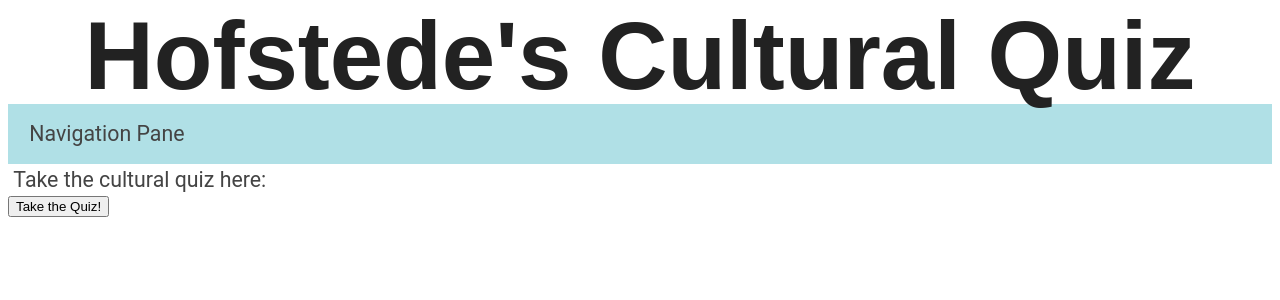
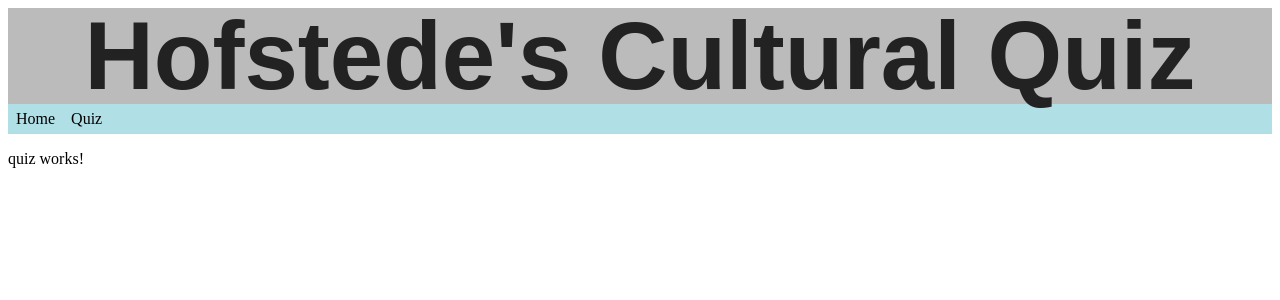
Before and after one commit to lithiumcomputing/hofstedes-cultural-quiz, an Angular app: page /quiz in a window 1280 px wide. Before the commit this address led to /. Shown: the top 300 px of the page. Built offline with nearby package versions, Linux system fonts and the light colour scheme.

Commit message:
Created Quiz Component
However, there are no forms yet.

```diff
--- a/src/app/app-routing.module.ts
+++ b/src/app/app-routing.module.ts
@@ -1,11 +1,17 @@
 import { NgModule } from '@angular/core';
 import { Routes, RouterModule } from '@angular/router';
+import { QuizComponent } from './quiz/quiz.component';
+import { HomepageComponent } from './homepage/homepage.component';
 
 
-const routes: Routes = [];
+const routes: Routes = [
+  {path:"", component:HomepageComponent},
+  {path:"quiz", component:QuizComponent}
+];
 
 @NgModule({
   imports: [RouterModule.forRoot(routes)],
   exports: [RouterModule]
 })
-export class AppRoutingModule { }
+export class AppRoutingModule { } export const
+RoutingComponent = [QuizComponent];
--- a/src/app/app.component.css
+++ b/src/app/app.component.css
@@ -0,0 +1,83 @@
+/* Broad Tags Formatting */
+
+header {
+    background-color: #bbbbbb;
+    padding: 0px;
+}
+
+/* Layout Formatting */
+nav {
+  display: block;
+  background-color: powderblue;
+  overflow: hidden;
+}
+
+nav a {
+  text-decoration: none;
+  float: left;
+  padding: 6px 8px;
+  color: black;
+}
+
+nav a:hover {
+  background-color: aliceblue;
+}
+
+.column {
+  width: 100%;
+}
+
+/* Formatting of Fonts */
+p {
+  color: #444444;
+  font-family: 'Roboto', sans-serif;
+  font-size: 16pt;
+  line-height: 1;
+  margin: 4pt;
+}
+p.value-description {
+  text-indent: -16pt;
+  margin-left: 20pt;
+}
+p.question {
+    margin: 16pt auto;
+    color: #333333;
+    font-family: 'Montserrat', sans-serif;
+    font-weight: normal;
+    width: 70%;
+    min-width: 500pt;
+    min-height: 144pt;
+    background-color: #eeeeee;
+    padding: 16pt;
+    border-radius: 16pt;
+    font-size: 36pt;
+    display: flex;
+    justify-content: center;
+    align-items: center;
+    text-align: center;
+
+}
+h1 {
+    color: #222222;
+    font-family: 'Montserrat', sans-serif;
+    font-size: 72pt;
+    text-align: center;
+    line-height: 72pt;
+    margin-top: 0pt;
+    margin-bottom: 0pt;
+}
+h2 {
+    color: #333333;
+    font-family: 'Montserrat', sans-serif;
+    font-size: 36pt;
+    line-height: 36pt;
+    margin-top: 12pt;
+    margin-bottom: 0pt;
+}
+li {
+    font-size: 16pt;
+    text-indent: 16pt;
+}
+a {
+    font-family: inherit;
+}
--- a/src/app/app.component.html
+++ b/src/app/app.component.html
@@ -1 +1,9 @@
-<app-homepage></app-homepage>
+<header>
+    <h1>Hofstede's Cultural Quiz</h1>
+</header>
+
+<nav>
+  <a routerLink="/">Home</a>
+  <a routerLink="/quiz">Quiz</a>
+</nav>
+<router-outlet></router-outlet>
--- a/src/app/homepage/homepage.component.css
+++ b/src/app/homepage/homepage.component.css
@@ -20,7 +20,18 @@ header {
 nav {
   display: block;
   background-color: powderblue;
-  padding: 14px 16px;
+  overflow: hidden;
+}
+
+nav a {
+  text-decoration: none;
+  float: left;
+  padding: 6px 8px;
+  color: black;
+}
+
+nav a:hover {
+  background-color: aliceblue;
 }
 
 .column {
--- a/src/app/homepage/homepage.component.html
+++ b/src/app/homepage/homepage.component.html
@@ -1,12 +1,11 @@
-<html>
-<h1>Hofstede's Cultural Quiz</h1>
-<nav>
-  <p> Navigation Pane </p>
-</nav>
-  <div class="row">
-    <div class="col">
-      <p>Take the cultural quiz here:</p>
-      <button>Take the Quiz!</button>
-    </div>
+<div class="row">
+  <div class="col">
+    <p>Take the cultural quiz here:</p>
+    <a routerLink="/quiz">
+      <button>
+        Take the Quiz!
+      </button>
+    </a>
+    <br />
   </div>
-</html>
+</div>
--- a/src/app/homepage/homepage.component.ts
+++ b/src/app/homepage/homepage.component.ts
@@ -6,10 +6,8 @@ import { Component, OnInit } from '@angular/core';
   styleUrls: ['./homepage.component.css']
 })
 export class HomepageComponent implements OnInit {
-
   constructor() { }
 
   ngOnInit() {
   }
-
 }
--- /dev/null
+++ b/src/app/quiz/quiz.component.html
@@ -0,0 +1 @@
+<p>quiz works!</p>
--- /dev/null
+++ b/src/app/quiz/quiz.component.ts
@@ -0,0 +1,15 @@
+import { Component, OnInit } from '@angular/core';
+
+@Component({
+  selector: 'app-quiz',
+  templateUrl: './quiz.component.html',
+  styleUrls: ['./quiz.component.css']
+})
+export class QuizComponent implements OnInit {
+
+  constructor() { }
+
+  ngOnInit() {
+  }
+
+}
```
Also changed, not shown: src/app/app.module.ts (+5 -2 lines), src/app/quiz/quiz.component.css (added), 1 other file (tests, documents, lock files or other folders).
